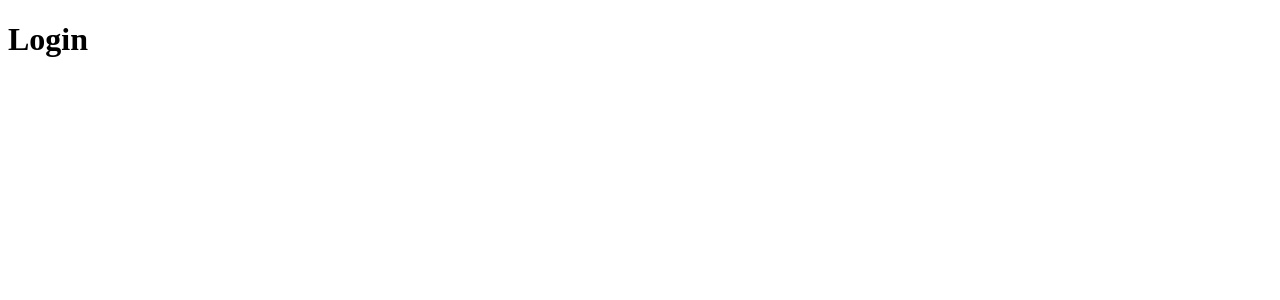
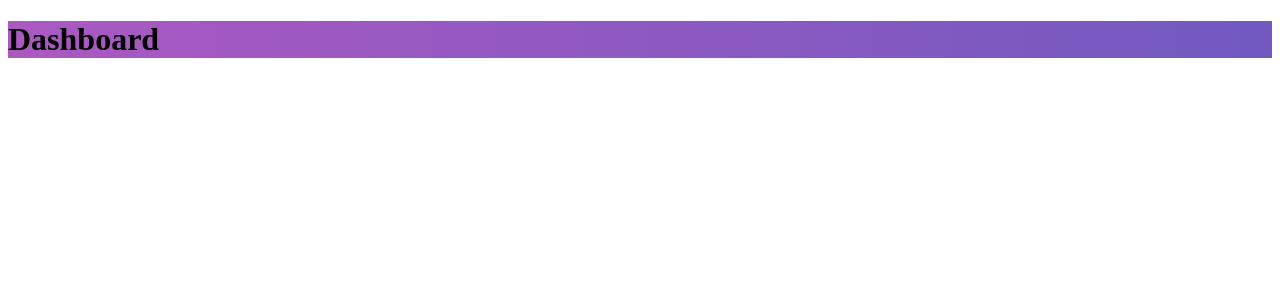
Before and after one commit to edusf8700/goBarberWeb, a React (Create React App) app: page /dashboard in a window 1280 px wide. Before the commit this address led to /. Shown: the top 300 px of the page. Built offline with nearby package versions, Linux system fonts and the light colour scheme.

Commit message:
Layout por página

```diff
--- a/package.json
+++ b/package.json
@@ -12,7 +12,8 @@
     "react-dom": "^16.13.1",
     "react-router-dom": "^5.1.2",
     "react-scripts": "3.4.1",
-    "reactotron-react-js": "^3.3.7"
+    "reactotron-react-js": "^3.3.7",
+    "styled-components": "^5.1.0"
   },
   "scripts": {
     "start": "react-scripts start",
--- /dev/null
+++ b/src/pages/_layouts/auth/index.js
@@ -0,0 +1,14 @@
+import React from 'react';
+import PropTypes from 'prop-types';
+
+import { Wrapper } from './styles';
+
+function AuthLayout({ children }) {
+  return <Wrapper>{children}</Wrapper>;
+}
+
+AuthLayout.propTypes = {
+  children: PropTypes.element.isRequired,
+};
+
+export default AuthLayout;
--- /dev/null
+++ b/src/pages/_layouts/auth/styles.js
@@ -0,0 +1,6 @@
+import styled from 'styled-components';
+
+export const Wrapper = styled.div`
+  background: linear-gradient(-90deg, #7159c1, #ab59c1);
+  height: 100%;
+`;
--- /dev/null
+++ b/src/pages/_layouts/default/index.js
@@ -0,0 +1,14 @@
+import React from 'react';
+import PropTypes from 'prop-types';
+
+import { Wrapper } from './styles';
+
+function DefaultLayout({ children }) {
+  return <Wrapper>{children}</Wrapper>;
+}
+
+DefaultLayout.propTypes = {
+  children: PropTypes.element.isRequired,
+};
+
+export default DefaultLayout;
--- /dev/null
+++ b/src/pages/_layouts/default/styles.js
@@ -0,0 +1,6 @@
+import styled from 'styled-components';
+
+export const Wrapper = styled.div`
+  background: #333;
+  height: 100%;
+`;
--- a/src/routes/Route.js
+++ b/src/routes/Route.js
@@ -2,13 +2,16 @@
 import React from 'react';
 import { Route, Redirect } from 'react-router-dom';
 import PropTypes from 'prop-types';
+
+import AuthLayout from '../pages/_layouts/auth';
+import DefaultLayout from '../pages/_layouts/default';
 
 export default function RouteWrapper({
   component: Component,
   isPrivate,
   ...rest
 }) {
-  const signed = false;
+  const signed = true;
 
   if (!signed && isPrivate) {
     return <Redirect to="/" />;
@@ -18,7 +21,18 @@
     return <Redirect to="/dashboard" />;
   }
 
-  return <Route {...rest} component={Component} />;
+  const Layout = signed ? AuthLayout : DefaultLayout;
+
+  return (
+    <Route
+      {...rest}
+      render={(props) => (
+        <Layout>
+          <Component {...props} />
+        </Layout>
+      )}
+    />
+  );
 }
 
 RouteWrapper.propTypes = {
```
Also changed, not shown: 1 other file (tests, documents, lock files or other folders).
